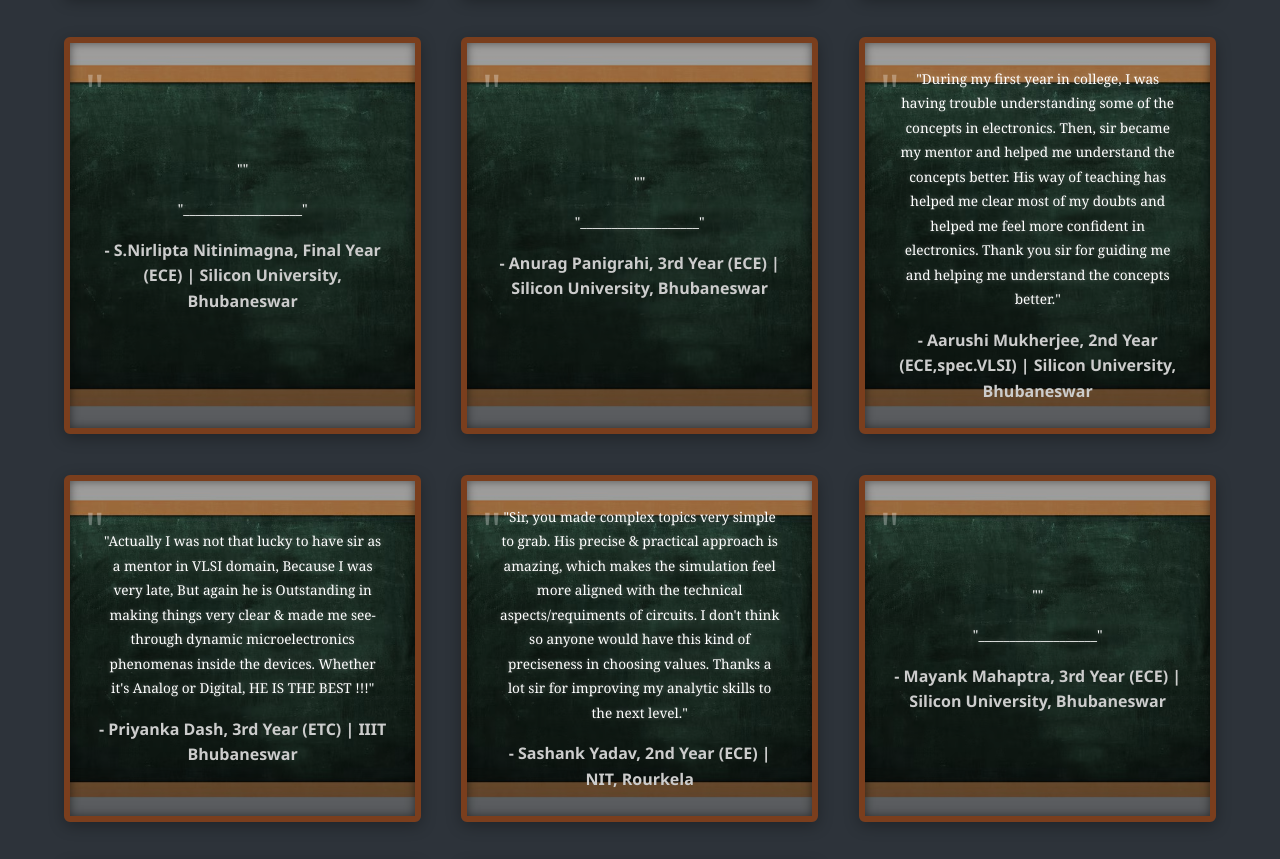
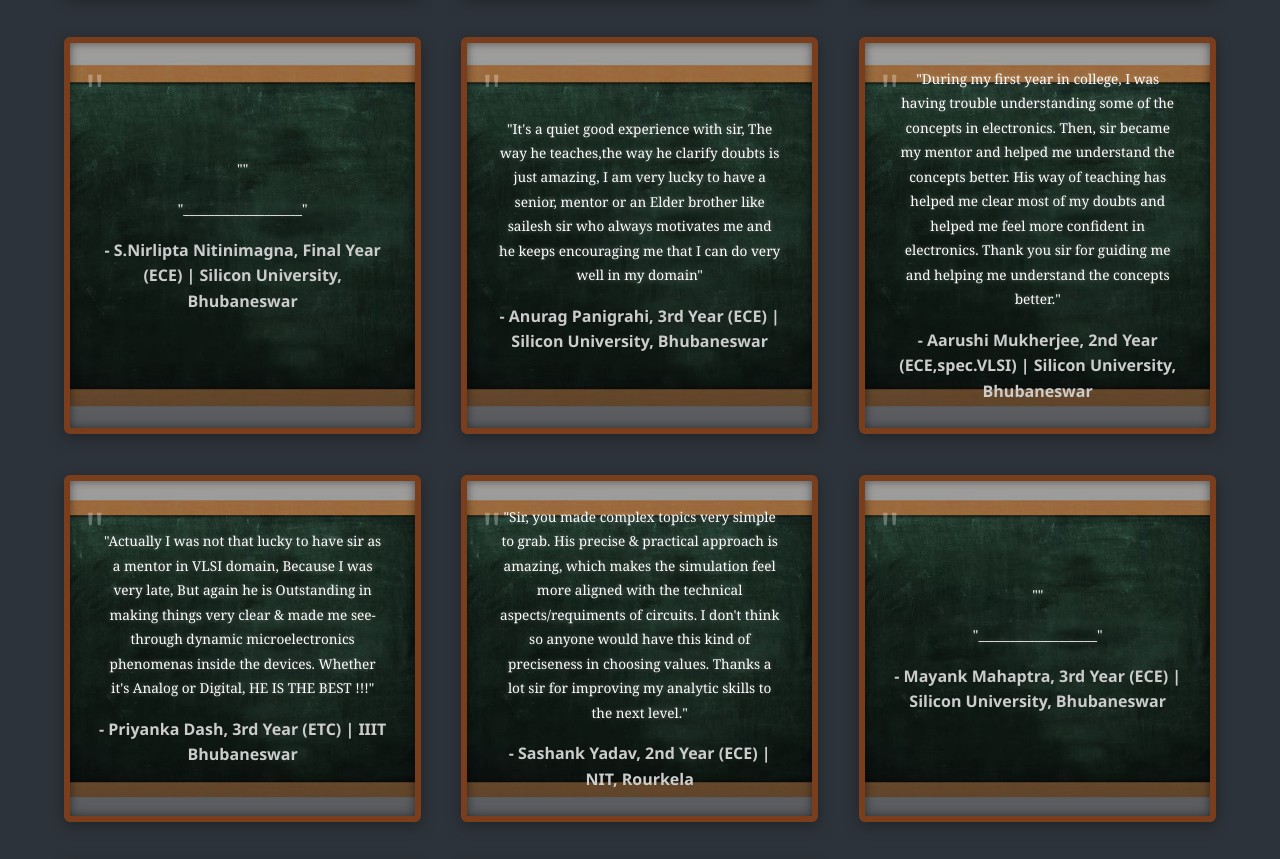
Before and after one commit to saileshmishraindia/sailesh-portfolio, a plain HTML site: page index.html in a window 1280 px wide. Shown: the part 8871-9730 px from the top of the page. Drawn offline with Linux system fonts and the light colour scheme.

Commit message:
Add files via upload

```diff
--- a/index.html
+++ b/index.html
@@ -2196,8 +2196,7 @@
         <span>- S.Nirlipta Nitinimagna, Final Year (ECE) | Silicon University, Bhubaneswar</span>
       </div>
       <div class="mentorship-card">
-        <p>""</p>
-        <p>"___________________"</p>
+        <p>"It's a quiet good experience with sir, The way he teaches,the way he clarify doubts is just amazing, I am very lucky to have a senior, mentor or an Elder brother like sailesh sir who always motivates me and he keeps encouraging me that I can do very well in my domain"</p>
         <span>- Anurag Panigrahi, 3rd Year (ECE) | Silicon University, Bhubaneswar</span>
       </div>
       <div class="mentorship-card">
```
